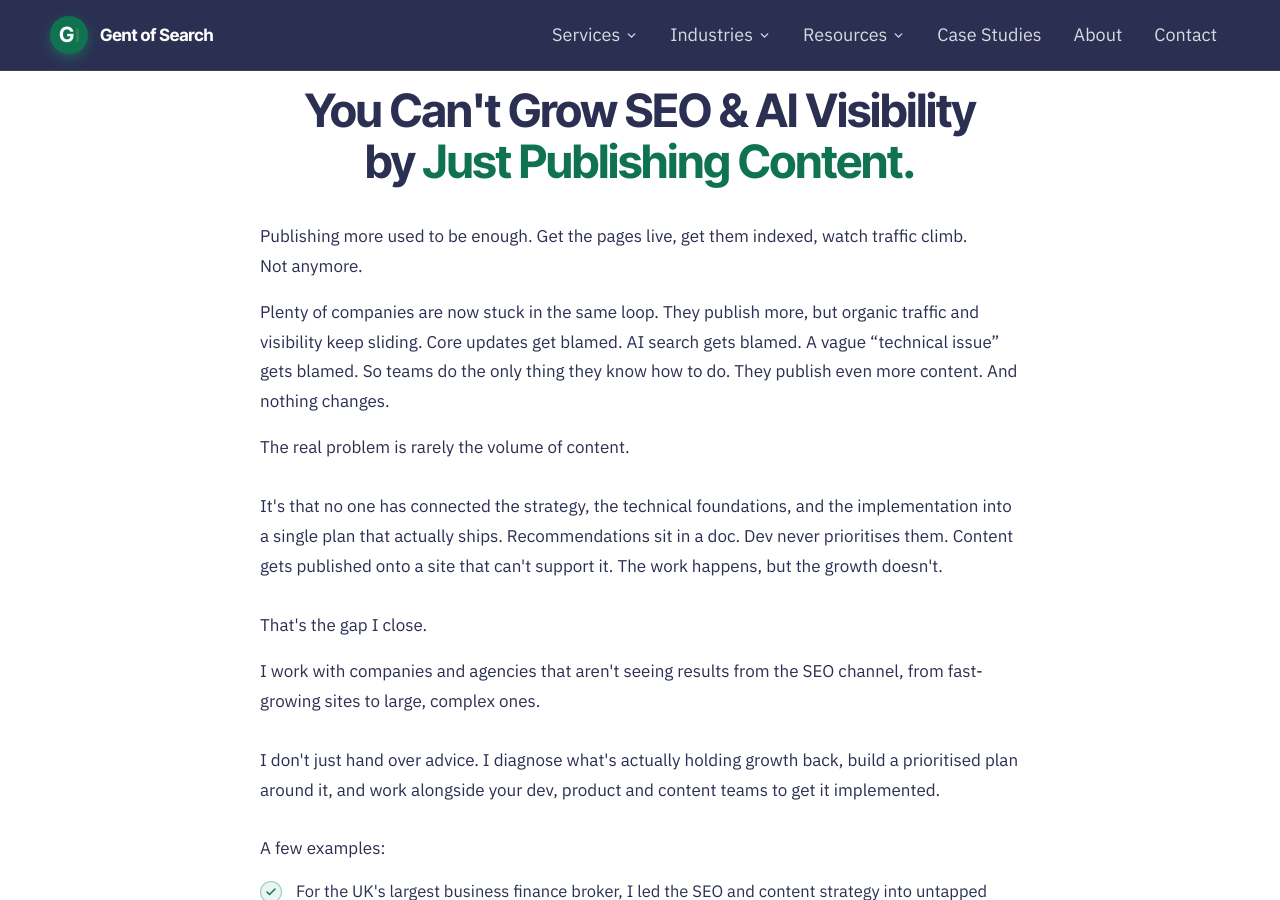
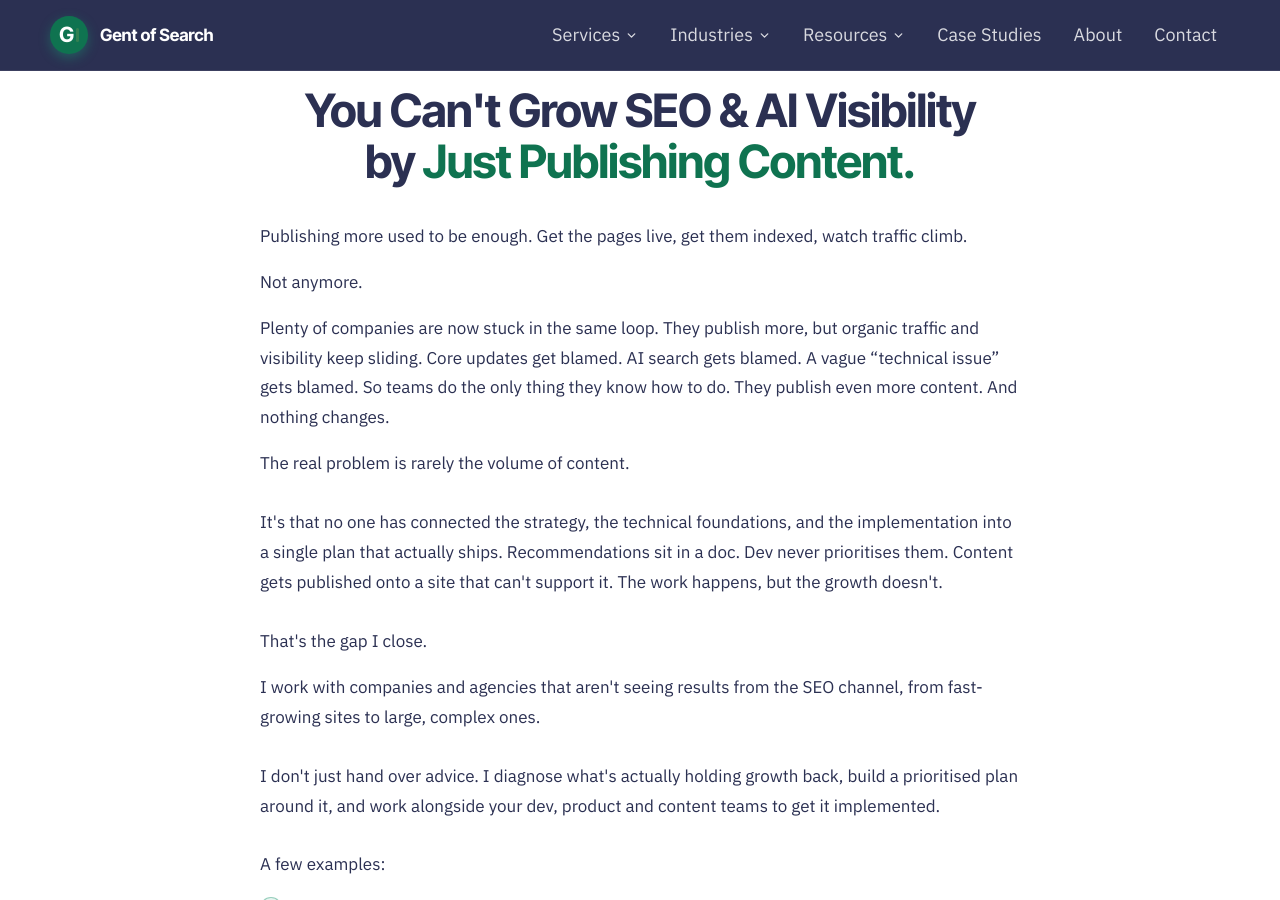
Before and after one commit to Gent-of-Search/gentofsearch.com, a Jekyll site: the page built from index.html, in a window 1280 px wide and 900 px high, scrolled down 1064 px. Built offline with Jekyll 4.4.1, drawn with Linux system fonts in a browser that asks for light colours.

Commit message:
Homepage: 'Not anymore.' as its own paragraph
Co-Authored-By: Claude Opus 5.5 <noreply@anthropic.com>

```diff
--- a/index.html
+++ b/index.html
@@ -54,7 +54,8 @@ permalink: "/"
   <div style="width:min(760px,100% - 48px); margin:0 auto;">
     <h2 style="font-family:'Inter Tight',sans-serif; font-weight:700; text-align:center; font-size:clamp(30px,4vw,46px); line-height:1.1; letter-spacing:-0.025em; color:#2B3052; max-width:680px; margin:0 auto 36px;">You Can't Grow SEO &amp; AI Visibility by <span style="color:#0F7350;">Just Publishing Content.</span></h2>
     <div style="color:#2B3052; font-size:17px; line-height:1.75;">
-      <p style="margin:0 0 16px;">Publishing more used to be enough. Get the pages live, get them indexed, watch traffic climb. <br>Not anymore.</p>
+      <p style="margin:0 0 16px;">Publishing more used to be enough. Get the pages live, get them indexed, watch traffic climb.</p>
+      <p style="margin:0 0 16px;">Not anymore.</p>
       <p style="margin:0 0 16px;">Plenty of companies are now stuck in the same loop. They publish more, but organic traffic and visibility keep sliding. Core updates get blamed. AI search gets blamed. A vague “technical issue” gets blamed. So teams do the only thing they know how to do. They publish even more content. And nothing changes.</p>
       <p style="margin:0 0 16px;">The real problem is rarely the volume of content.<br><br>It's that no one has connected the strategy, the technical foundations, and the implementation into a single plan that actually ships. Recommendations sit in a doc. Dev never prioritises them. Content gets published onto a site that can't support it. The work happens, but the growth doesn't.<br><br>That's the gap I close.</p>
       <p style="margin:0 0 16px;">I work with companies and agencies that aren't seeing results from the SEO channel, from fast-growing sites to large, complex ones. <br><br>I don't just hand over advice. I diagnose what's actually holding growth back, build a prioritised plan around it, and work alongside your dev, product and content teams to get it implemented.</p>
```
